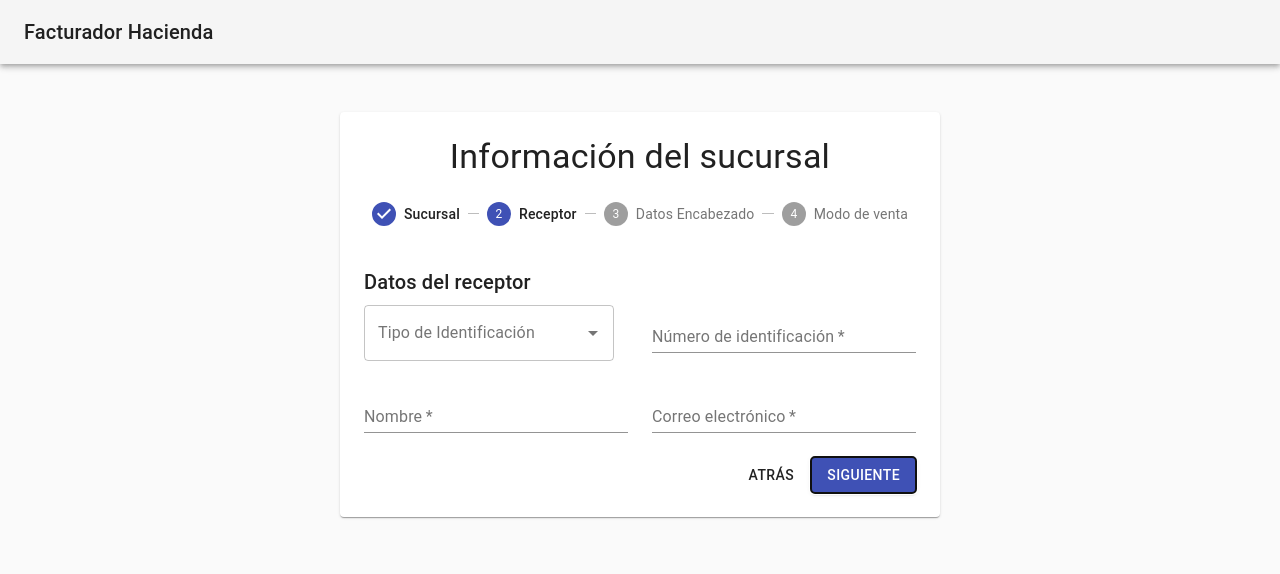
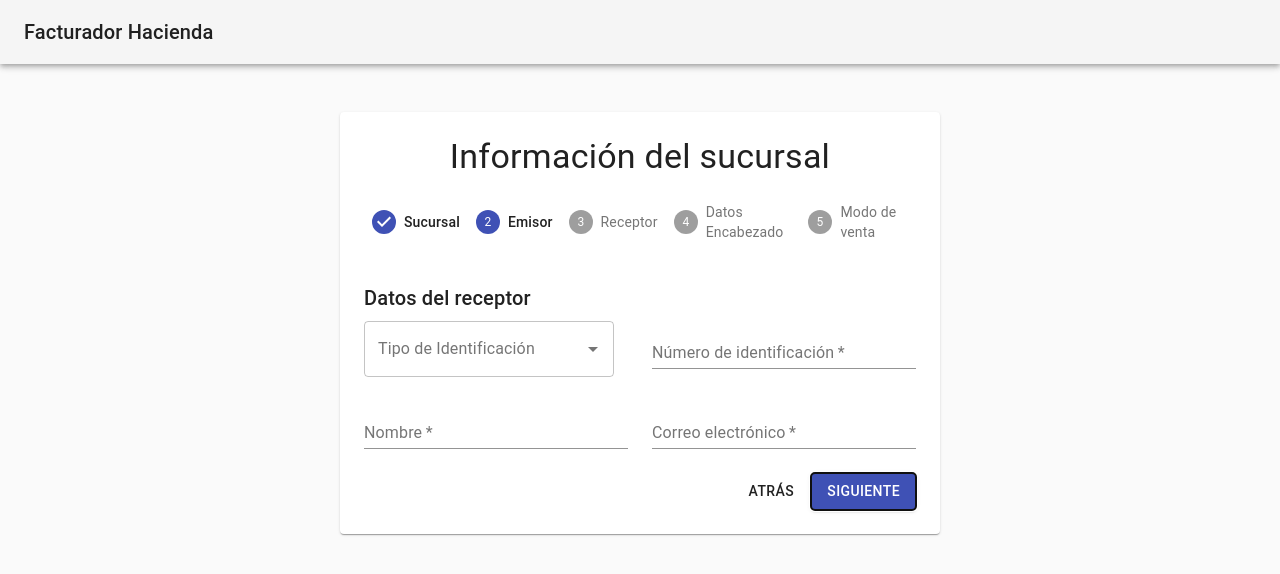
Before and after one commit to marianSoza99/Facturador_Hacienda, a React (Create React App) app in the folder frontend/: page /factura in a window 1280 px wide. Both pictures are taken after a click on the button "SIGUIENTE". Shown: the top 574 px of the page. Built offline with nearby package versions, Linux system fonts and the light colour scheme.

Commit message:
EmisorForm

```diff
--- a/frontend/src/components/Checkout.js
+++ b/frontend/src/components/Checkout.js
@@ -11,6 +11,7 @@ import Button from '@material-ui/core/Button';
 import Typography from '@material-ui/core/Typography';
 import HeaderForm from './HeaderForm';
 import PaymentForm from './PaymentForm';
+import EmisorForm from './Emisor';
 import BillForm from './Bill'
 import Review from './Review';
 
@@ -52,17 +53,20 @@ const useStyles = makeStyles((theme) => ({
   },
 }));
 
-const steps = ['Sucursal', 'Receptor', 'Datos Encabezado' , 'Modo de venta'];
+const steps = ['Sucursal','Emisor', 'Receptor', 'Datos Encabezado' , 'Modo de venta'];
 
 function getStepContent(step) {
   switch (step) {
     case 0:
       return <HeaderForm />;
     case 1:
+      return <EmisorForm />;
+    case 2:
       return <PaymentForm />;
-    case 2:
+    case 3:
       return <BillForm />;
-    case 3:
+
+    case 4:
       return <Review />;
     default:
       throw new Error('Unknown step');
--- /dev/null
+++ b/frontend/src/components/Emisor.js
@@ -0,0 +1,51 @@
+import React from 'react';
+import Typography from '@material-ui/core/Typography';
+import Grid from '@material-ui/core/Grid';
+import TextField from '@material-ui/core/TextField';
+import Autocomplete from '@material-ui/lab/Autocomplete';
+
+const  act_e= [{label:'DIMEX'}, {label:'NITE'}, {label:'DIDI'}, {label:'Físico Nacional'}, {label:'Pasaporte'}, {label:'Juridica Nacional'}];
+
+
+export default function EmisorForm() {
+  return (
+    <React.Fragment>
+      <Typography variant="h6" gutterBottom>
+        Datos del receptor
+      </Typography>
+      <Grid container spacing={3}>
+      <Grid item xs={12} sm={6}>
+          <Autocomplete
+          id="idtype_combobox"
+           options={act_e}
+            getOptionLabel={(option) => option.label}
+             style={{ width: 250 }}
+             renderInput={(params) => <TextField {...params} label="Tipo de Identificación" variant="outlined" />}
+          />
+        </Grid>
+        <Grid item xs={12} md={6}>
+          <TextField
+            required
+            id="idnumber"
+            label="Número de identificación"
+            fullWidth
+            autoComplete="Número de identificación"
+          />
+        </Grid>
+        <Grid item xs={12} md={6}>
+          <TextField required id="name_receptor" label="Nombre" fullWidth autoComplete="name" />
+        </Grid>
+        <Grid item xs={12} md={6}>
+          <TextField
+            required
+            id="email_receptor"
+            label="Correo electrónico"
+            //helperText="Last three digits on signature strip"
+            fullWidth
+            autoComplete="correo"
+          />
+        </Grid>
+      </Grid>
+    </React.Fragment>
+  );
+}
```
